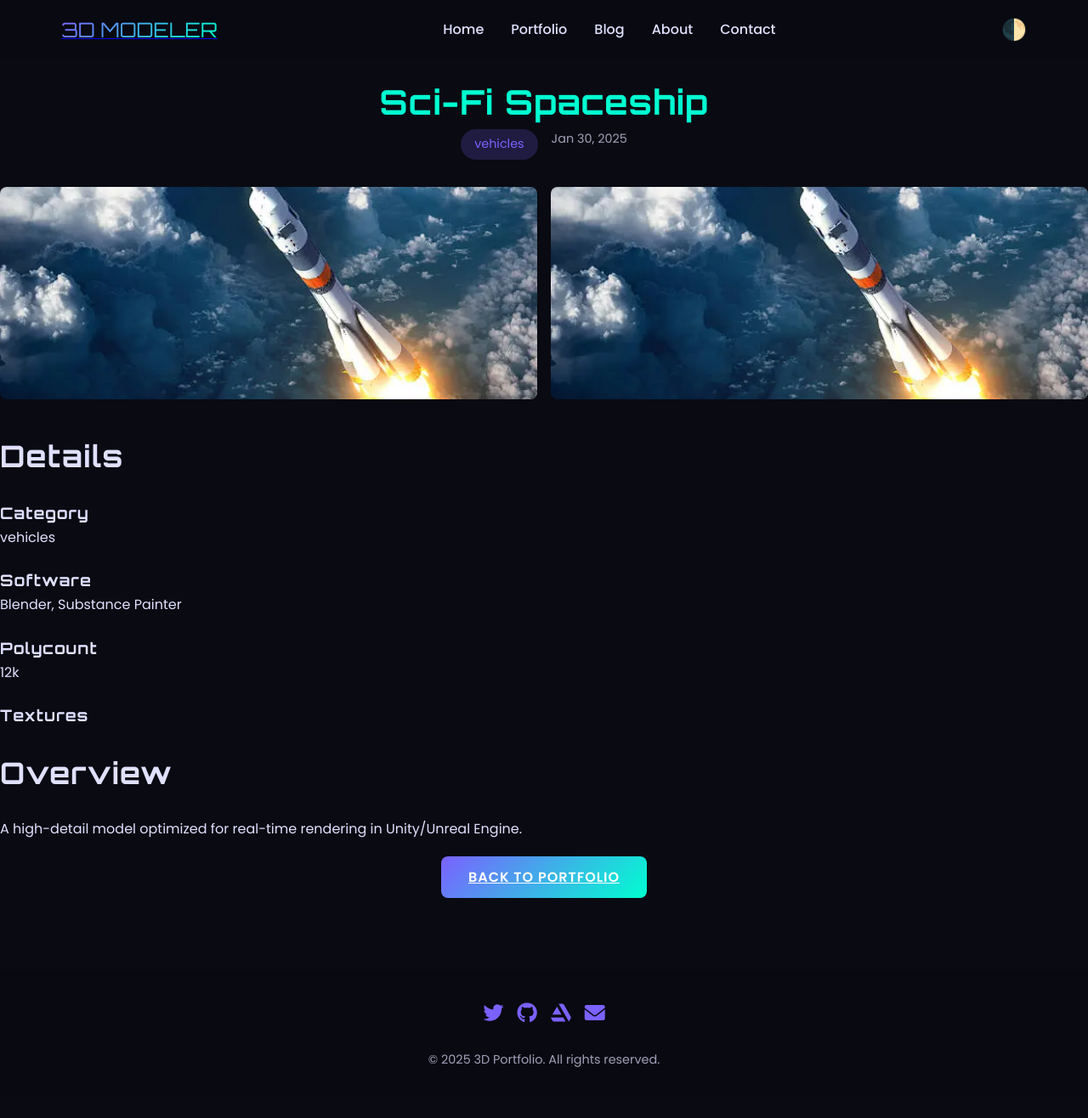
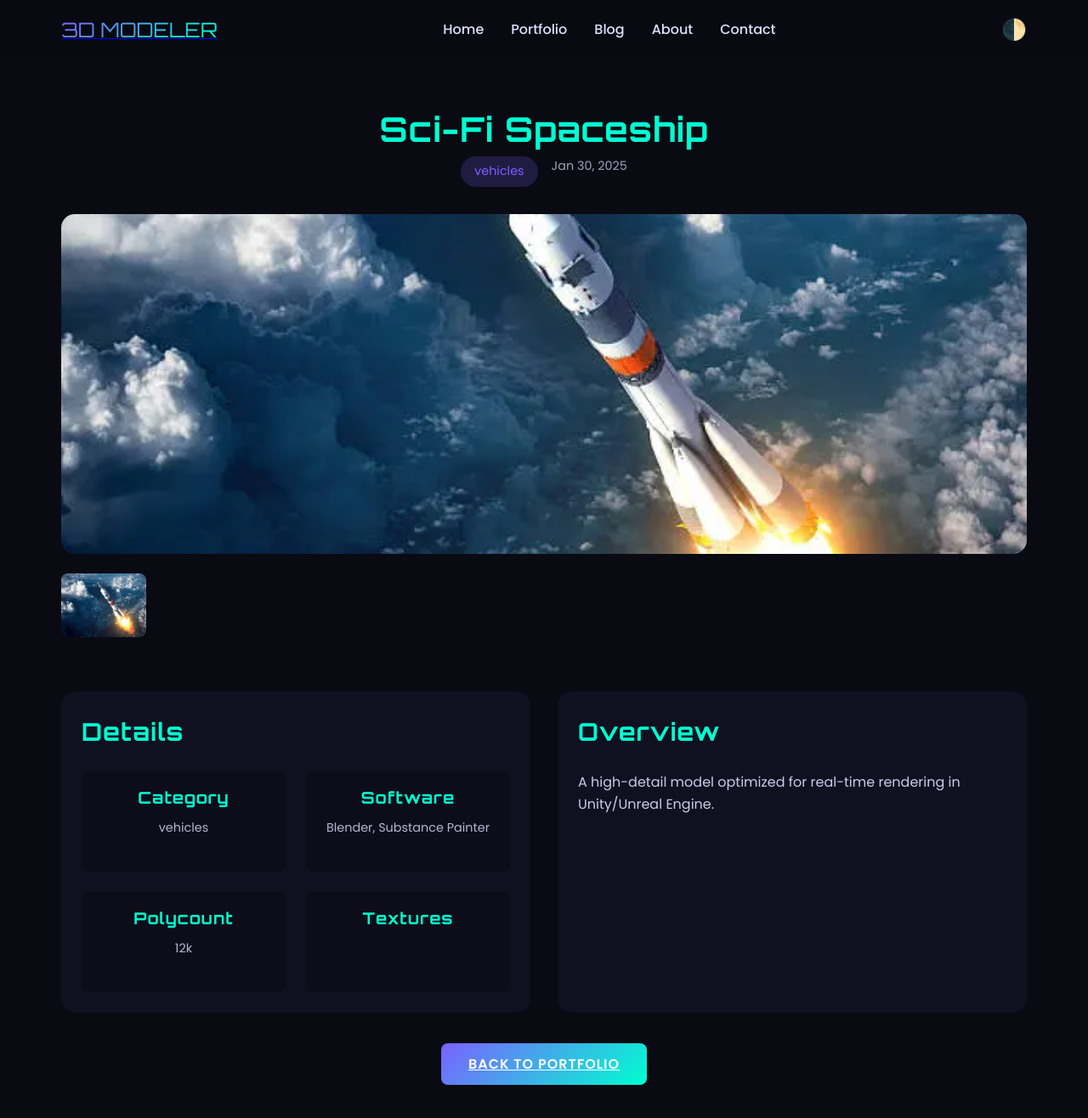
Before and after one commit to FaseehRizwan/portfolio, a Jekyll site: the page built from _models/model-1.md, in a window 1280 px wide and 1400 px high. Shown: the top 1316 px of the window at 85% size. Built offline with Jekyll 4.4.1, drawn with Linux system fonts in a browser that asks for light colours.

Commit message:
Update style.css

```diff
--- a/assets/css/style.css
+++ b/assets/css/style.css
@@ -919,13 +919,14 @@ body[data-theme="light"] {
 }
 
 
-/* Model Detail Page */
-.model-detail {
+/* Model Page */
+.model-page {
   max-width: 1200px;
   margin: 0 auto;
   padding: 2rem;
 }
 
+/* Model Header */
 .model-header {
   text-align: center;
   margin-bottom: 2rem;
@@ -947,77 +948,106 @@ body[data-theme="light"] {
 
 /* Model Gallery */
 .model-gallery {
-  display: grid;
-  grid-template-columns: repeat(auto-fit, minmax(300px, 1fr));
-  gap: 1rem;
-  margin-bottom: 2rem;
+  margin-bottom: 3rem;
 }
 
-.model-gallery img {
+.gallery-main {
+  margin-bottom: 1rem;
+}
+
+.gallery-main img {
   width: 100%;
-  height: 250px;
+  height: 400px;
   object-fit: cover;
-  border-radius: 8px;
+  border-radius: 16px;
   transition: transform 0.3s ease;
 }
 
-.model-gallery img:hover {
-  transform: scale(1.05);
+.gallery-thumbnails {
+  display: flex;
+  gap: 1rem;
+  overflow-x: auto;
+  padding-bottom: 1rem;
 }
 
-/* Model Specs */
-.model-specs {
+.gallery-thumbnails img {
+  width: 100px;
+  height: 75px;
+  object-fit: cover;
+  border-radius: 8px;
+  cursor: pointer;
+  transition: transform 0.3s ease;
+}
+
+.gallery-thumbnails img:hover {
+  transform: scale(1.1);
+}
+
+/* Model Details */
+.model-details {
+  display: grid;
+  grid-template-columns: repeat(auto-fit, minmax(300px, 1fr));
+  gap: 2rem;
+  margin-bottom: 3rem;
+}
+
+.details-section {
   background: rgba(32, 32, 64, 0.3);
   padding: 1.5rem;
   border-radius: 16px;
-  margin-bottom: 2rem;
 }
 
-.model-specs h2 {
+.details-section h2 {
   font-size: 1.8rem;
   color: var(--accent-2);
   margin-bottom: 1.5rem;
 }
 
-.specs-grid {
+.details-grid {
   display: grid;
   grid-template-columns: repeat(auto-fit, minmax(200px, 1fr));
   gap: 1.5rem;
 }
 
-.spec-item {
+.detail-item {
   background: rgba(10, 10, 18, 0.5);
   padding: 1rem;
   border-radius: 8px;
   text-align: center;
 }
 
-.spec-item h3 {
+.detail-item h3 {
   font-size: 1.2rem;
   color: var(--accent-2);
   margin-bottom: 0.5rem;
 }
 
-.spec-item p {
+.detail-item p {
   font-size: 0.9rem;
   color: rgba(224, 224, 255, 0.8);
 }
 
 /* Model Description */
-.model-description {
-  margin-bottom: 2rem;
+.description-section {
+  background: rgba(32, 32, 64, 0.3);
+  padding: 1.5rem;
+  border-radius: 16px;
 }
 
-.model-description h2 {
+.description-section h2 {
   font-size: 1.8rem;
   color: var(--accent-2);
-  margin-bottom: 1rem;
+  margin-bottom: 1.5rem;
 }
 
-.model-description p {
+.description-content {
   font-size: 1rem;
   line-height: 1.6;
   color: rgba(224, 224, 255, 0.9);
+}
+
+.description-content p {
+  margin-bottom: 1.5rem;
 }
 
 /* Back to Portfolio */
```
